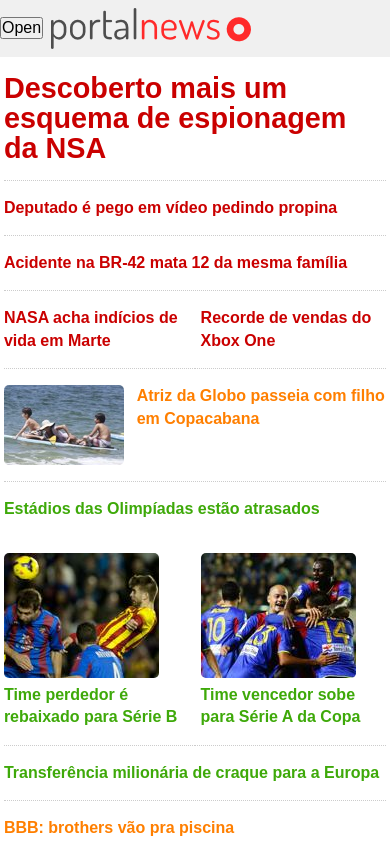
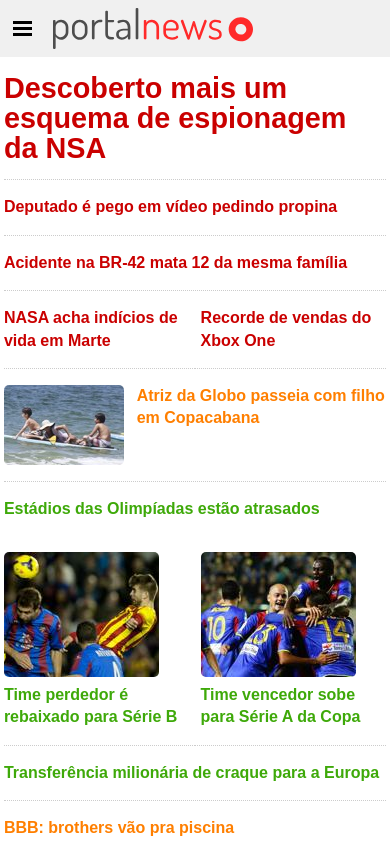
Before and after one commit to MauricioFe/EstudosAlura-WebResponsive, a plain HTML site: page index.html in a window 390 px wide. Shown: the top 844 px of the page. Drawn offline with Linux system fonts and the light colour scheme.

Commit message:
FInalização do projeto

```diff
--- a/css/exercicios.css
+++ b/css/exercicios.css
@@ -15,6 +15,10 @@
 
 img {
     max-width: 100%;
+}
+
+.logo img {
+    width: 200px;
 }
 
 .logo, .secao {
@@ -59,8 +63,7 @@ header {
     .menu-ativo .barra-nav {
         left: 0;
     }
-
-    .menu-ativo::after{
+    .menu-ativo::after {
         content: "";
         display: block;
         position: fixed;
@@ -68,14 +71,42 @@ header {
         left: 0;
         right: 0;
         bottom: 0;
-
         background-color: rgba(0, 0, 0, 0.4);
+    }
+    .menu-abrir, .menu-fechar {
+        background: none;
+        border: 0;
+        outline: 0;
+        -webkit-appearance: none;
+        font-size: 1.6em;
+        text-indent: -999em;
+    }
+    .menu-abrir {
+        height: 0;
+        width: .75em;
+        padding-top: .125em;
+        border: .125em;
+        border-top: .375em double #000;
+        border-bottom: .125em solid #000;
+        vertical-align: middle;
+        margin: 0.5em;
+    }
+    .menu-fechar {
+        position: relative;
+        height: 1em;
+        width: 1em;
+    }
+    .menu-fechar:before {
+        content: '\00D7';
+        position: absolute;
+        top: 0;
+        left: 0;
+        text-indent: 0;
     }
 }
 
-@media not all and (max-width:600px){
-    .menu-abrir,
-    .menu-fechar{
+@media not all and (max-width:600px) {
+    .menu-abrir, .menu-fechar {
         display: none;
     }
 }
--- a/index.html
+++ b/index.html
@@ -16,7 +16,7 @@
 				Open
 			</button>
 			<h1 class="logo">
-				<img src="img/logo.png" alt="Notícias.com">
+				<img src="img/logo.svg" alt="Notícias.com">
 			</h1>
 
 			<nav class="barra-nav">
```
